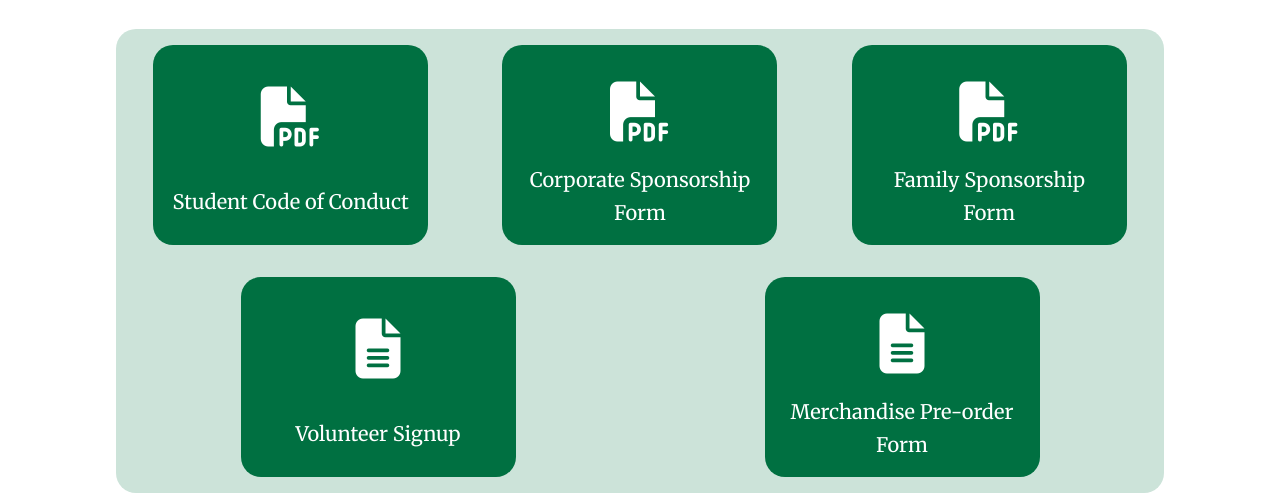
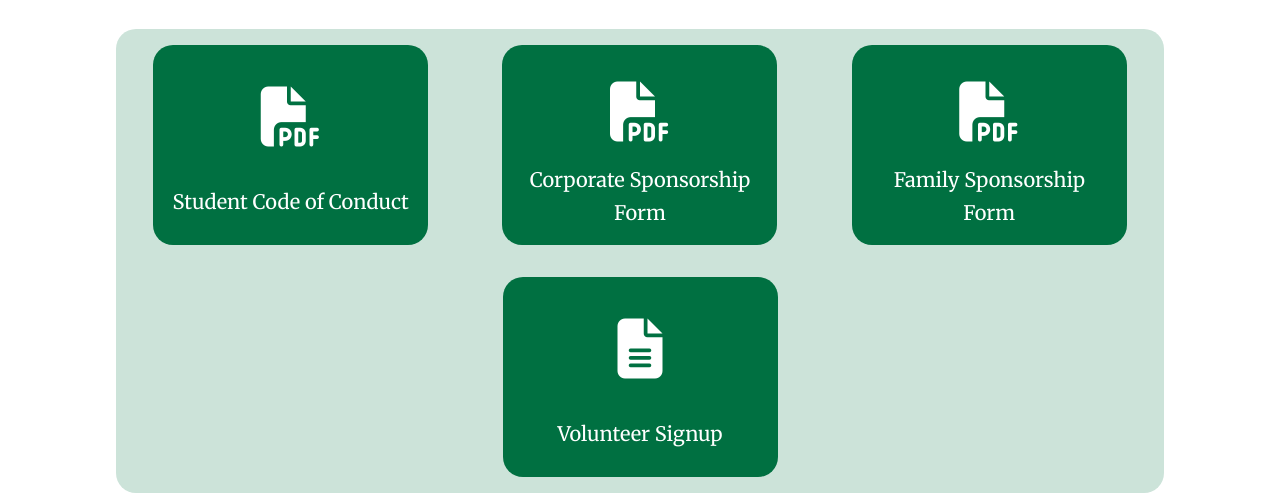
Before and after one commit to mikebarnes514/fhctheatre-astro, an Astro site: page /forms in a window 1280 px wide. Shown: the part 321-816 px from the top of the page. Built offline with nearby package versions, Linux system fonts and the light colour scheme; Astro itself is replaced by a stand-in of ours.

Commit message:
hide merch form for now

```diff
--- a/src/pages/forms.astro
+++ b/src/pages/forms.astro
@@ -26,10 +26,10 @@
         <span class="documentIcon fa-solid fa-file-lines fa-3x"></span>
         <div class="documentName">Volunteer Signup</div>
       </a>
-      <a class="document" href="https://forms.gle/xo5UmEFcw7fU7pLPA" target="_blank">
+      <!-- <a class="document" href="https://forms.gle/xo5UmEFcw7fU7pLPA" target="_blank">
         <div class="documentIcon"><span class="fa-solid fa-file-lines fa-3x"></span></div>
         <div class="documentName">Merchandise Pre-order Form</div>
-      </a>
+      </a> -->
     </div>
     <h2 class="center">Show Media</h2>
     <div class="imageList">
```
